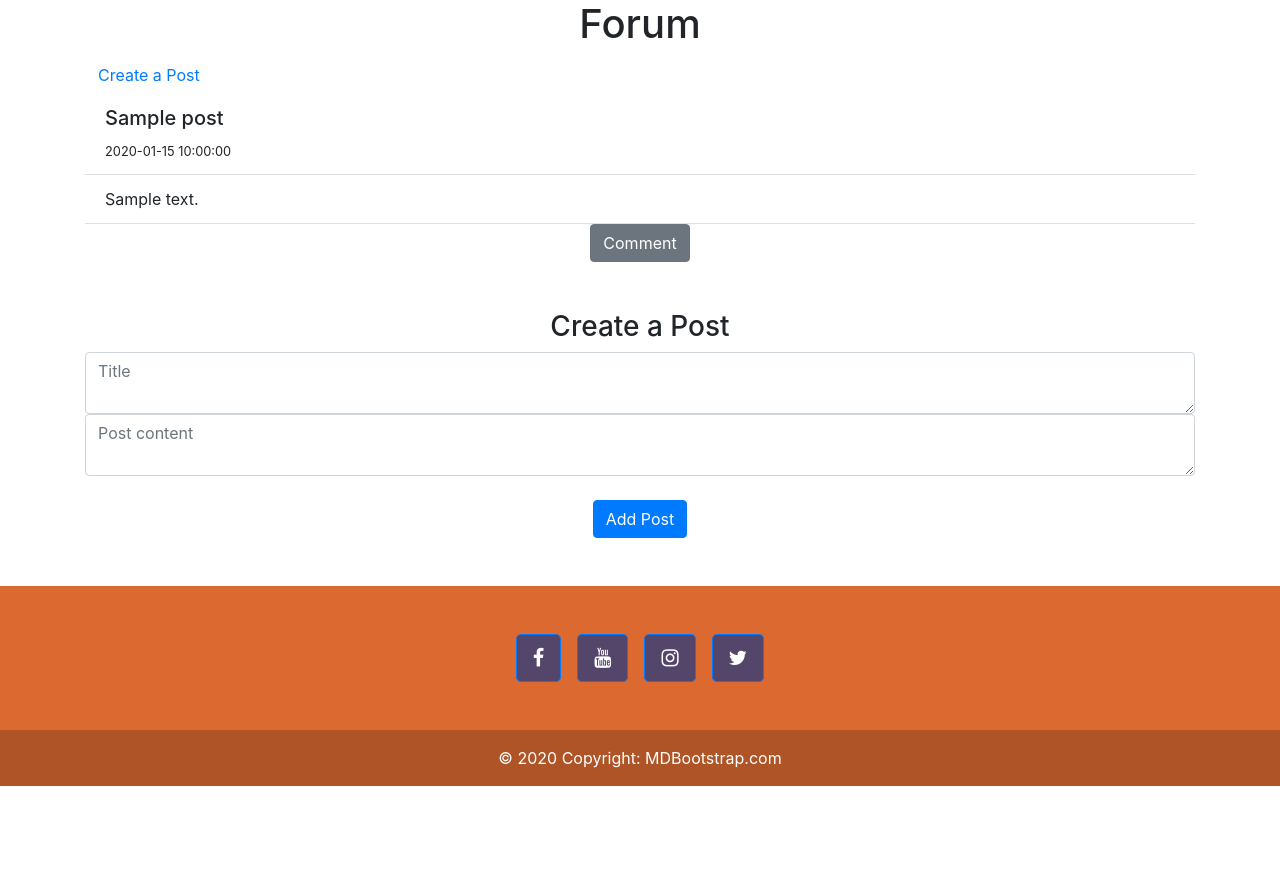
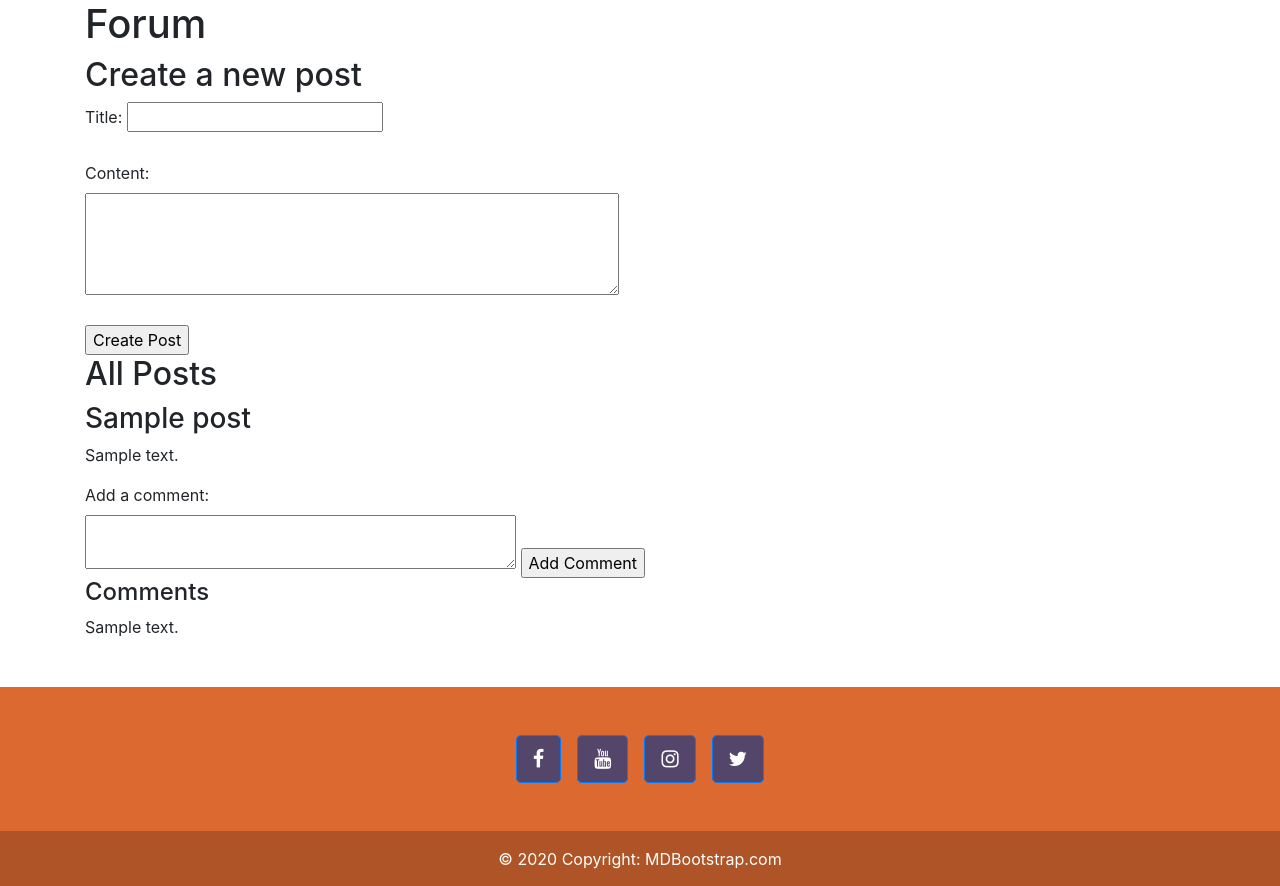
Before and after one commit to RyeGeorge/CS203-Investigative-Studio-1, a Flask app: page /forum in a window 1280 px wide. Shown: the part 56-942 px from the top of the page. Before the commit the page ends 842 px from the top, so only its background shows below. Run offline with Flask 3, Linux system fonts and the light colour scheme; a user stored in the database is signed in; tables that the repository leaves empty hold one stand-in row (values such as "Sample post"); some libraries are stand-ins or nearby versions.

Commit message:
modified:   website/__init__.py 	modified:   website/auth.py 	modified:   website/models.py 	modified:   website/templates/forum.html 	modified:   website/views.py commit

```diff
--- a/website/__init__.py
+++ b/website/__init__.py
@@ -20,7 +20,7 @@ def create_app():
     app.register_blueprint(views, url_prefix='/')
     app.register_blueprint(auth, url_prefix='/')
 
-    from .models import User, Note, Post, Comment
+    from .models import User, Post, Comment
 
     with app.app_context():
         db.create_all()
--- a/website/templates/forum.html
+++ b/website/templates/forum.html
@@ -2,11 +2,11 @@
 
 {% block content %}
  <body>
-  <h1 align="center">Forum</h1>
+  <!--<h1 align="center">Forum</h1>
   <button id="scrollButton" class="btn btn-link">Create a Post</button>
   <ul class="list-group list-group-flush" id="posts">
     {% for post in user.posts %}
-    <li class="list-group-item ">
+    <li class="list-group-item">
       <h5>{{ post.title }}</h5>
       <small>{{ post.created }}</small>
     </li>
@@ -27,6 +27,9 @@
         </div>
       </div>
     </div>
+    <li class="list-group-item">
+
+    </li>
     <br />
     {% endfor %}
   </ul>
@@ -39,16 +42,39 @@
     <div align="center">
       <button type="submit" name="submit_button" value="post_btn" class="btn btn-primary">Add Post</button>
     </div>
-  </form>
+  </form>-->
 
-  <script>
-  //function to toggle the text area for 'Comment'- on and off
-    $(document).ready(function() {
-      $('#toggleButton').click(function() {
-        $('#textAreaContainer').toggle();
-      });
-    });
-  </script>
+  <div>
+    <h1>Forum</h1>
+
+    <form method="POST" action="{{ url_for('views.forum') }}">
+        <h2>Create a new post</h2>
+        <label for="title">Title:</label>
+        <input type="text" id="title" name="title" required><br><br>
+        <label for="content">Content:</label><br>
+        <textarea id="content" name="content" rows="4" cols="50" required></textarea><br><br>
+        <input type="submit" value="Create Post">
+    </form>
+
+    <h2>All Posts</h2>
+    {% for post in posts %}
+        <div>
+            <h3>{{ post.title }}</h3>
+            <p>{{ post.content }}</p>
+
+            <form method="POST" action="{{ url_for('views.create_comment', post_id=post.id) }}">
+                <label for="comment">Add a comment:</label><br>
+                <textarea id="comment" name="comment" rows="2" cols="40" required></textarea>
+                <input type="submit" value="Add Comment">
+            </form>
+
+            <h4>Comments</h4>
+            {% for comment in post.comments %}
+                <p>{{ comment.content }}</p>
+            {% endfor %}
+        </div>
+    {% endfor %}
+  </div>
 
   <script>
     //function to scroll to heading on button click
@@ -58,5 +84,21 @@
     });
   </script>
 
+  <script>
+    //function to toggle text area visibility
+    document.addEventListener('DOMContentLoaded', function() {
+      var toggleButton = document.getElementById('toggleButton');
+      var textAreaContainer = document.getElementById('textAreaContainer');
+
+      toggleButton.addEventListener('click', function() {
+        if (textAreaContainer.style.display === 'none') {
+          textAreaContainer.style.display = 'block';
+        } else {
+          textAreaContainer.style.display = 'none';
+        }
+      });
+    });
+  </script>
+
 </body>
 {% endblock %}
--- a/website/views.py
+++ b/website/views.py
@@ -1,6 +1,6 @@
 from flask import Blueprint, render_template, request, flash, jsonify, redirect, url_for, send_file
 from flask_login import login_required, current_user
-from .models import Note, Post, Comment
+from .models import Post, Comment
 from . import db
 import json
 
@@ -14,18 +14,6 @@ def home():
     else:
         return render_template("home.html", user=current_user)
 
-    """if request.method == 'POST':
-        note = request.form.get('note')#Gets the note from the HTML
-
-        if len(note) < 1:
-            flash('Note is too short!', category='error')
-        else:
-            new_note = Note(data=note, user_id=current_user.id)  #providing the schema for the note
-            db.session.add(new_note) #adding the note to the database
-            db.session.commit()
-            flash('Note added!', category='success')
-
-    """
 
 @views.route('/download')
 @login_required
@@ -33,23 +21,19 @@ def download():
     path = 'static\Blast and Dash.zip' # the path of the file to download
     return send_file(path, as_attachment=True) # download the file
 
-
-@views.route('/delete-note', methods=['POST'])
-def delete_note():
-    note = json.loads(request.data) # this function expects a JSON from the INDEX.js file
-    noteId = note['noteId']
-    note = Note.query.get(noteId)
-    if note:
-        if note.user_id == current_user.id:
-            db.session.delete(note)
-            db.session.commit()
-
-    return jsonify({})
-
 @views.route('/forum', methods=['GET', 'POST'])
 @login_required
 def forum():
     if request.method == 'POST':
+        title = request.form['title']
+        content = request.form['content']
+        new_post = Post(title=title, content=content)
+        db.session.add(new_post)
+        db.session.commit()
+
+    posts = Post.query.all()
+    return render_template('forum.html', posts=posts, user=current_user)
+""" if request.method == 'POST':
         submit_button = request.form.get('submit_button')
 
         if submit_button == 'post_btn':
@@ -66,16 +50,29 @@ def forum():
 
         elif submit_button == 'comment_btn':
             comment = request.form.get('comment')
+            post_id = Post.id
 
             if len(comment) < 1:
                 flash('Comment is too short!', category='error')
             else:
-                new_comment = Comment(content=comment, user_id=current_user.id)  #providing the schema for the post
+                new_comment = Comment(content=comment, user_id=current_user.id, post_id=post_id)  #providing the schema for the post
                 db.session.add(new_comment) #adding the comment to the database
                 db.session.commit()
                 flash('Comment added!', category='success')
 
-    return render_template('forum.html', user=current_user)
+    return render_template('forum.html', user=current_user)"""
+
+
+@views.route('/post/<int:post_id>/comment', methods=['POST'])
+@login_required
+def create_comment(post_id):
+    comment_content = request.form['comment']
+    post = Post.query.get(post_id)
+    new_comment = Comment(content=comment_content, post=post, user_id=current_user.id)
+    db.session.add(new_comment)
+    db.session.commit()
+
+    return redirect('/forum', user=current_user)
 
 @views.route('/game', methods=['GET', 'POST'])
 @login_required
```
Also changed, not shown: website/auth.py (+20 -19 lines), website/models.py (+3 -7 lines).
